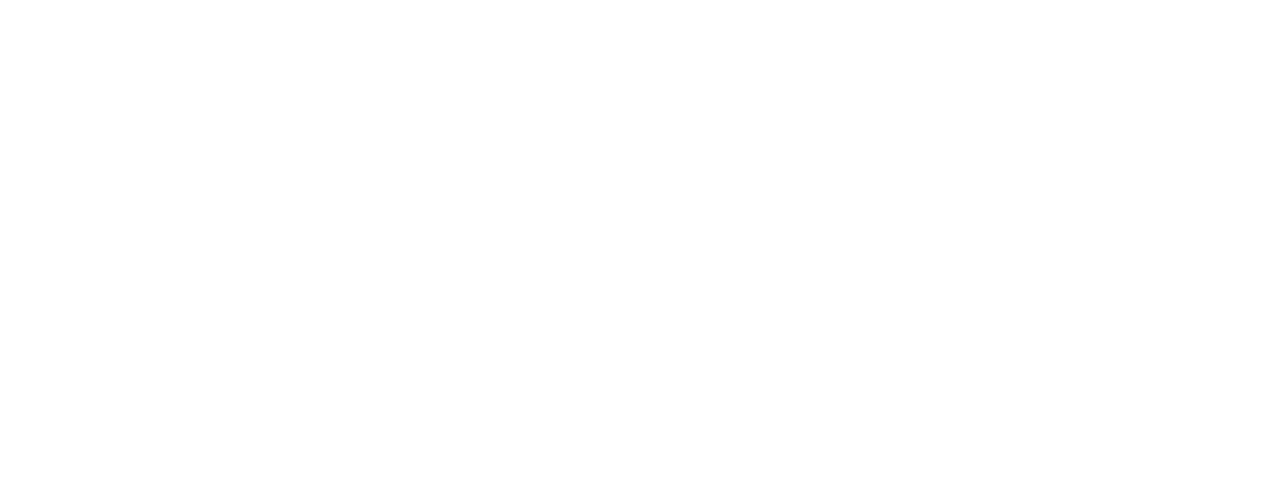
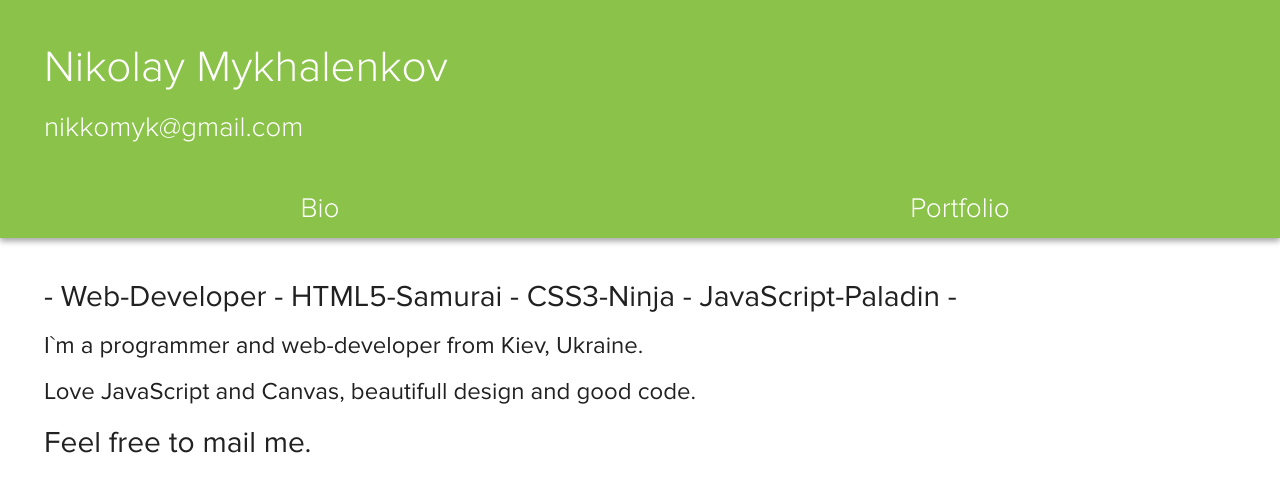
Before and after one commit to nikolaymykhalenkov/nikolaymykhalenkov.github.io, a plain HTML site: page index.html in a window 1280 px wide. Drawn offline with Linux system fonts and the light colour scheme.

Commit message:
majore improvements

```diff
--- a/css/style.css
+++ b/css/style.css
@@ -1,6 +1,7 @@
 * {
 	margin: 0;
 	padding: 0;
+	box-sizing: border-box;
 }
 @font-face {
 	font-family: ProximaNova;
@@ -12,12 +13,93 @@
 }
 
 body {
-	color: #FFF;
+	background-color: #FFF;
 	font-family: "ProximaNova";
-	font-size: 2em;
+	color: #212121;
 }
 
-body.orange {
-	background-color: #fd7400;
+header {
+	width: 100%;
+	padding: 44px 0 0 0;
+	box-shadow: 0 3px 6px rgba(0,0,0,0.16), 0 3px 6px rgba(0,0,0,0.23);
+}
 
+header nav {
+	overflow: hidden;
+	cursor: pointer;
 }
+
+header nav > div {
+	width: 50%;
+	padding: 20px 0 0 0;
+	text-align: center;
+}
+
+header nav div .slider {
+	height: 4px;
+	background-color: #fff;
+	width: 0;
+	transition: width 0.3s ease-in;
+}
+
+header nav div:hover .slider {
+	width:100%;
+}
+
+header nav #tab1 {
+	float: left;
+}
+
+header nav #tab2 {
+	float: right;
+}
+
+header nav h2 {
+	color: #FFF;
+}
+
+body.orange header {
+	background-color: #FFC107;
+}
+
+body.blue header {
+	background-color: #03A9F4;
+}
+
+body.green header {
+	background-color: #8BC34A;
+}
+
+header .name {
+	margin: 0 44px;
+}
+
+header h1 {
+	font-family: "ProximaNova-Light";
+	font-size: 44px;
+	color: #FFF;
+	margin-top: 0;
+}
+
+header h2 {
+	font-family: "ProximaNova-Light";
+	font-size: 28px;
+	color: #FFF;
+}
+
+.content {
+	width: 100%;
+}
+
+.content .tab-content {
+	width: 100%;
+	position: absolute;
+	padding-left: 44px;
+	padding-top: 22px;
+	padding-right: 44px;
+}
+
+.content .tab-content > div {
+	float: left;
+	width: 33%;
+}
--- a/index.html
+++ b/index.html
@@ -8,24 +8,35 @@
 	<link rel="stylesheet" type="text/css" href="css/style.css">
 </head>
 <body>
-	<div class="wrapper ">
-		<div class="container-fluid">
-			<div class="row">
-				<div class="col-xs-12 col-sm-12 col-md-4 col-lg-4">
-					<h1>Nikolay Mykhalenkov</h1>
-
-				</div>
-				<div class="col-xs-12 col-sm-12 col-md-4 col-lg-4">
-
-				</div>
-				<div class="col-xs-12 col-sm-12 col-md-4 col-lg-4">
-
-				</div>
+	<header>
+		<div class="name">
+			<h1>Nikolay Mykhalenkov</h1>
+			<h2>nikkomyk&#64;gmail&#46;com</h2>
+		</div>
+		<nav>
+			<div id="tab1">
+				<h2>Bio</h2>
+				<div class="slider"></div>
 			</div>
+			<div id="tab2">
+				<h2>Portfolio</h2>
+				<div class="slider"></div>
+			</div>
+		</nav>
+	</header>
+	<div class="content">
+		<div class="tab-content" id="tab1-c">
+			<h2>- Web-Developer - HTML5-Samurai - CSS3-Ninja - JavaScript-Paladin -</h2>
+			<h3>I`m a programmer and web-developer from Kiev, Ukraine.</h3>
+			<h3>Love JavaScript and Canvas, beautifull design and good code.</h3>
+			<h2>Feel free to mail me.</h2>
+		</div>
+		<div class="tab-content" id="tab2-c" style="display: none;">
+			<h2>My works:</h2>
+			<a href="http://render-room.com" target="blank">Render-Room</a>
+			<a href="http://bolgov.kiev.ua" target="blank">Bolgov</a>
 		</div>
 	</div>
-
-
 	<script type="text/javascript" src="js/jquery-2.2.3.min.js"></script>
 	<script type="text/javascript" src="js/bootstrap.min.js"></script>
 	<script type="text/javascript" src="js/main.js"></script>
--- a/js/main.js
+++ b/js/main.js
@@ -2,4 +2,14 @@ $(document).ready(function() {
 	var colors = ["orange", "green", "blue"];
 	var index = Math.floor(Math.random() * colors.length);
 	$("body").addClass(colors[index]);
+
+	$("#tab1").click(function() {
+		$("#tab2-c").hide();
+		$("#tab1-c").show();
+	});
+	$("#tab2").click(function() {
+		$("#tab1-c").hide();
+		$("#tab2-c").show();
+	});
+
 });
```
